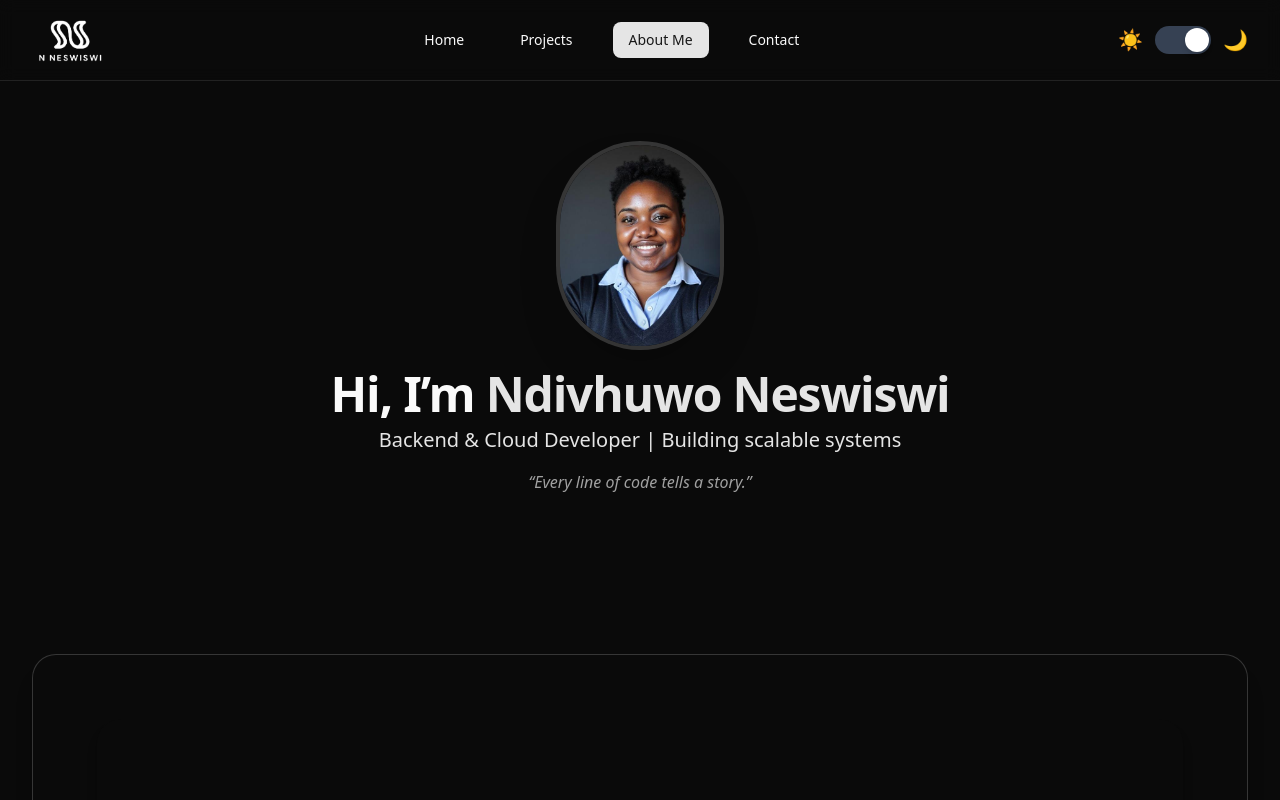
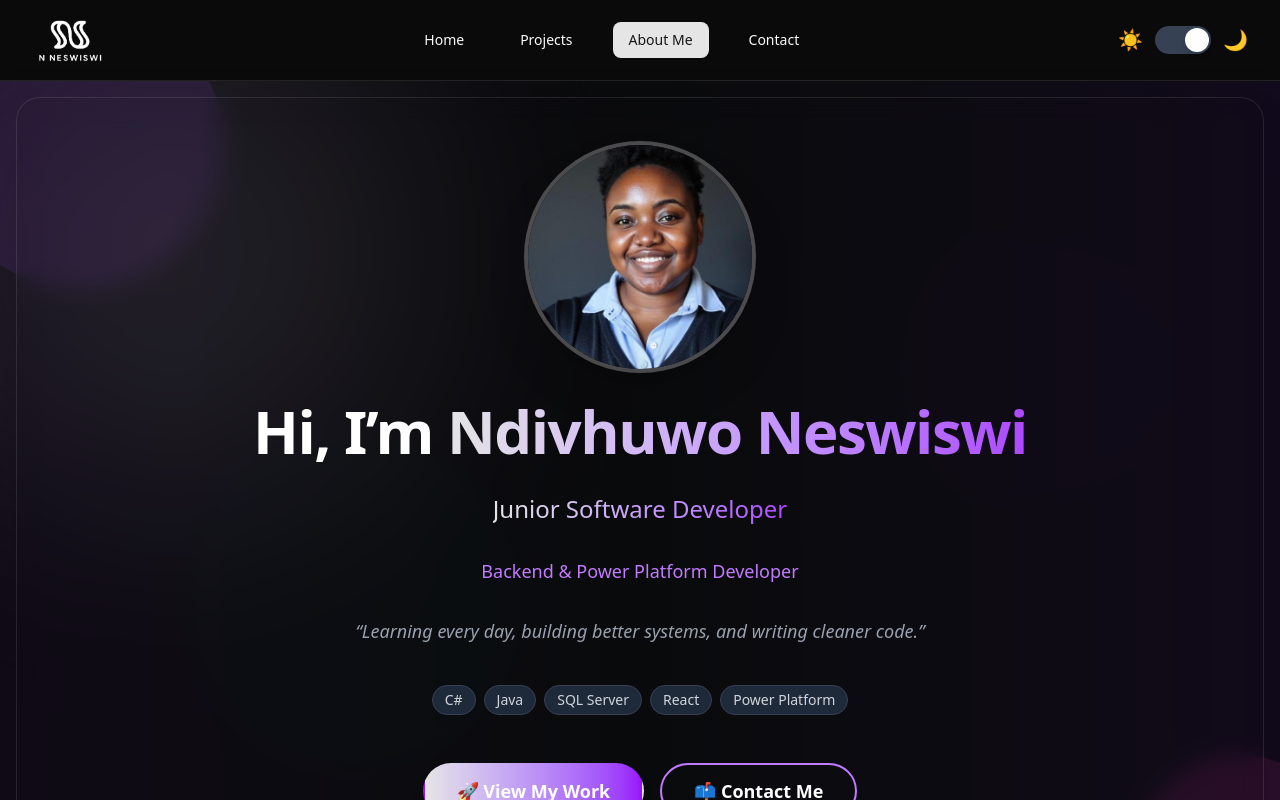
Before and after one commit to 23026475/N-Neswiswi, a Next.js app in the folder ndivhuwo-portfolio/: page /about in a window 1280 px wide. Shown: the top 800 px of the page. Built offline with nearby package versions, Linux system fonts and the light colour scheme.

Commit message:
feat: update AboutHero to match unified design system

```diff
--- a/ndivhuwo-portfolio/components/AboutHero.jsx
+++ b/ndivhuwo-portfolio/components/AboutHero.jsx
@@ -2,48 +2,109 @@
 
 import { motion } from "framer-motion";
 import Image from "next/image";
-import SubtleBackground from "@/components/SubtleBackground";
+import Link from "next/link";
+import { HeroContainer, fadeInUp, scaleIn, buttonVariants } from "@/components/HeroBase";
 import meCir from "@/public/media/murals/me.jpeg";
 
 export default function AboutHero() {
   return (
-    <section className="text-center space-y-6 relative py-16">
-      <motion.div
-        initial={{ opacity: 0, y: 20 }}
-        animate={{ opacity: 1, y: 0 }}
-        transition={{ duration: 0.6 }}
-      >
+    <HeroContainer>
+      <div className="flex flex-col items-center text-center space-y-8 max-w-4xl mx-auto">
         {/* Hero Image */}
-        <div className="flex justify-center">
-          <motion.div whileHover={{ scale: 1.05 }}>
+        <motion.div
+          {...scaleIn}
+          className="relative"
+        >
+          <motion.div
+            whileHover={{ scale: 1.05 }}
+            transition={{ type: "spring", stiffness: 300 }}
+            className="relative w-40 h-40 sm:w-48 sm:h-48 md:w-56 md:h-56 rounded-full overflow-hidden shadow-2xl ring-4 ring-primary/30"
+          >
             <Image
               src={meCir}
               alt="Ndivhuwo Neswiswi"
-              width={160}
-              height={160}
-              className="rounded-full shadow-2xl ring-4 ring-primary/20"
+              fill
+              className="object-cover"
+              priority
+              sizes="(max-width: 768px) 160px, 224px"
             />
           </motion.div>
-        </div>
-
-        {/* Optional subtle background */}
-        <SubtleBackground />
+        </motion.div>
 
         {/* Headline */}
-        <h1 className="text-4xl md:text-5xl font-bold tracking-tight mt-6">
-          Hi, I’m <span className="text-primary">Ndivhuwo Neswiswi</span>
-        </h1>
+        <motion.h1
+          {...fadeInUp}
+          className="text-3xl sm:text-4xl md:text-5xl lg:text-6xl font-extrabold tracking-tight text-gray-900 dark:text-white"
+        >
+          Hi, I’m <span className="bg-gradient-to-r from-primary to-purple-500 bg-clip-text text-transparent">Ndivhuwo Neswiswi</span>
+        </motion.h1>
 
-        {/* Micro Tagline */}
-        <p className="text-primary text-lg md:text-xl mt-2 font-medium">
-          Backend & Cloud Developer | Building scalable systems
-        </p>
+        {/* Updated Title - Consistent with Home Hero */}
+        <motion.p
+          initial={{ opacity: 0 }}
+          animate={{ opacity: 1 }}
+          transition={{ duration: 0.6, delay: 0.3 }}
+          className="text-lg sm:text-xl md:text-2xl font-medium bg-gradient-to-r from-primary to-purple-500 bg-clip-text text-transparent"
+        >
+          Junior Software Developer
+        </motion.p>
 
-        {/* Short Quote / Optional */}
-        <p className="text-base italic text-muted-foreground mt-4">
-          “Every line of code tells a story.”
-        </p>
-      </motion.div>
-    </section>
+        {/* Updated Subtitle */}
+        <motion.p
+          initial={{ opacity: 0 }}
+          animate={{ opacity: 1 }}
+          transition={{ duration: 0.6, delay: 0.4 }}
+          className="text-base md:text-lg text-purple-600 dark:text-purple-400"
+        >
+          Backend & Power Platform Developer
+        </motion.p>
+
+        {/* Updated Quote - More authentic */}
+        <motion.p
+          initial={{ opacity: 0 }}
+          animate={{ opacity: 1 }}
+          transition={{ duration: 0.6, delay: 0.5 }}
+          className="text-base md:text-lg italic text-gray-600 dark:text-gray-400 max-w-2xl"
+        >
+          “Learning every day, building better systems, and writing cleaner code.”
+        </motion.p>
+
+        {/* Tech Stack - Added for consistency with home hero */}
+        <motion.div
+          initial={{ opacity: 0 }}
+          animate={{ opacity: 1 }}
+          transition={{ duration: 0.6, delay: 0.6 }}
+          className="flex flex-wrap justify-center gap-2 pt-2"
+        >
+          {["C#", "Java", "SQL Server", "React", "Power Platform"].map((tech) => (
+            <span
+              key={tech}
+              className="px-3 py-1 text-xs sm:text-sm bg-gray-100 dark:bg-gray-800 text-gray-700 dark:text-gray-300 rounded-full border border-gray-200 dark:border-gray-700"
+            >
+              {tech}
+            </span>
+          ))}
+        </motion.div>
+
+        {/* CTA Buttons */}
+        <motion.div
+          {...buttonVariants}
+          className="flex flex-col sm:flex-row gap-4 pt-4"
+        >
+          <Link
+            href="/projects"
+            className="px-8 py-3 bg-gradient-to-r from-primary to-purple-600 text-white font-semibold text-base sm:text-lg rounded-full shadow-lg hover:shadow-xl hover:scale-105 transition-all duration-300 border-2 border-transparent"
+          >
+            🚀 View My Work
+          </Link>
+          <Link
+            href="/contact"
+            className="px-8 py-3 bg-transparent text-gray-900 dark:text-white font-semibold text-base sm:text-lg rounded-full border-2 border-purple-600 dark:border-purple-400 hover:bg-purple-600 hover:text-white transition-all duration-300 hover:scale-105"
+          >
+            📫 Contact Me
+          </Link>
+        </motion.div>
+      </div>
+    </HeroContainer>
   );
 }
```
